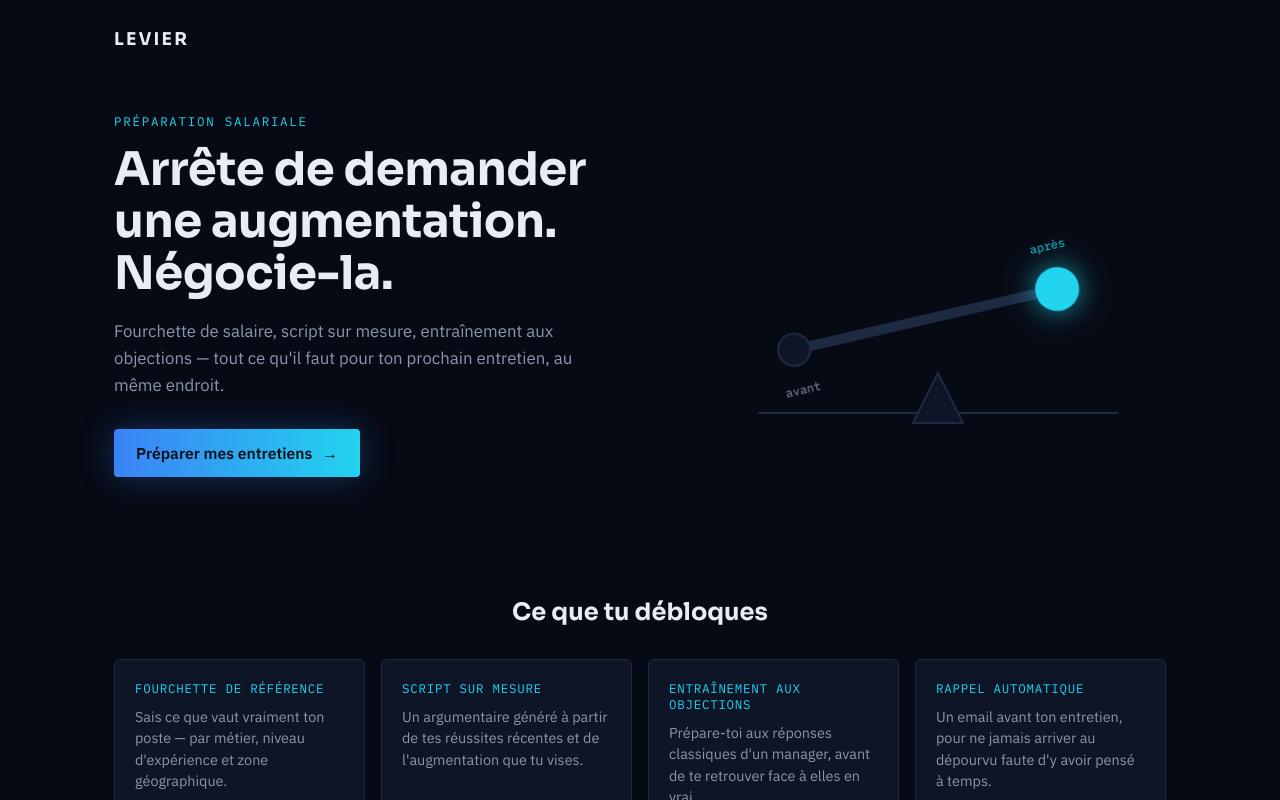
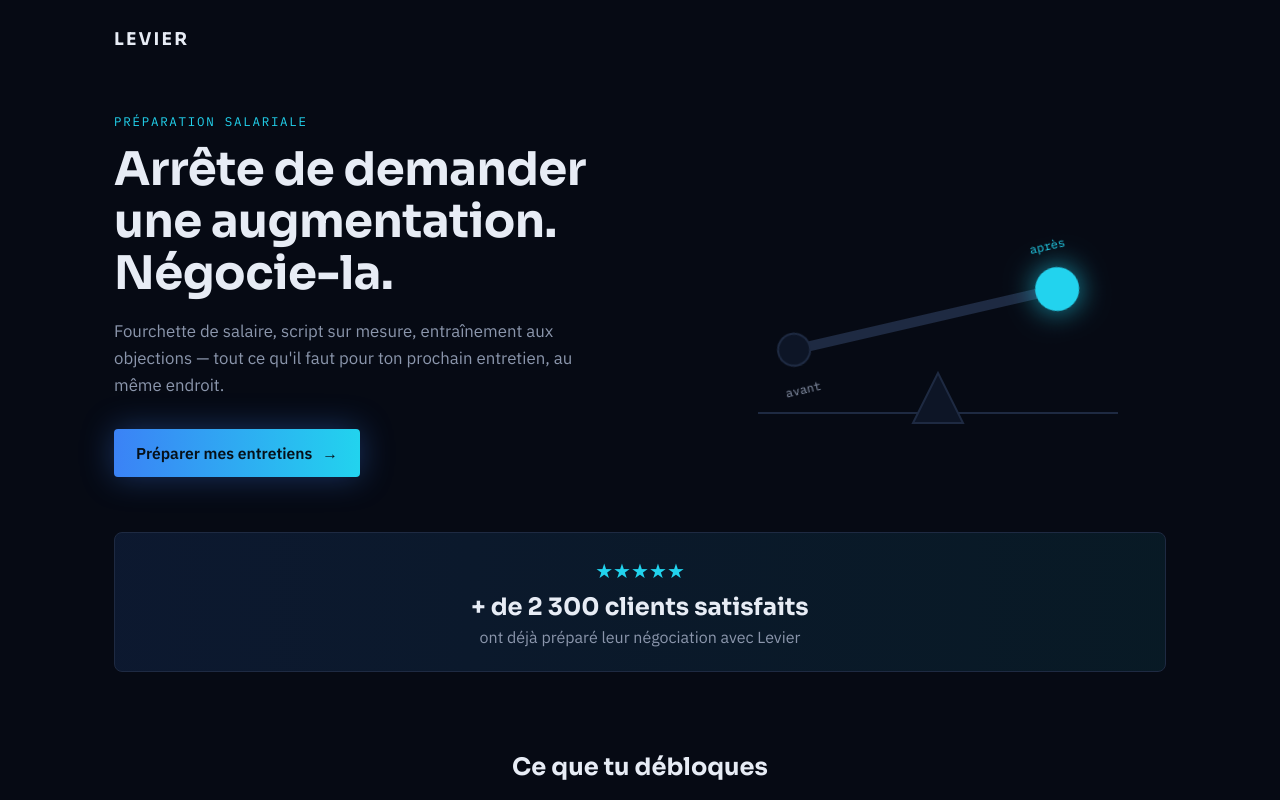
Before and after one commit to soanhurtevent922-oss/levier-V2, a Next.js app: page / in a window 1280 px wide. Shown: the top 800 px of the page. Built offline with nearby package versions, Linux system fonts and the light colour scheme.

Commit message:
Update page.js

```diff
--- a/app/page.js
+++ b/app/page.js
@@ -62,7 +62,42 @@ export default function LandingPage() {
           </svg>
         </div>
       </section>
+<section
+  style={{
+    maxWidth: '1100px',
+    margin: '15px auto 20px',
+    padding: '0 24px'
+  }}
+>
+  <div
+    style={{
+      border: '1px solid #1E2A42',
+      borderRadius: '8px',
+      padding: '24px',
+      textAlign: 'center',
+      background: 'linear-gradient(90deg, rgba(59,130,246,0.12), rgba(34,211,238,0.08))'
+    }}
+  >
+    <div style={{ color: '#22D3EE', fontSize: '20px', marginBottom: '8px' }}>
+      ★★★★★
+    </div>
 
+    <strong
+      style={{
+        display: 'block',
+        fontFamily: "'Sora', sans-serif",
+        fontSize: '24px',
+        marginBottom: '5px'
+      }}
+    >
+      + de 2 300 clients satisfaits
+    </strong>
+
+    <span style={{ color: '#8B96AC' }}>
+      ont déjà préparé leur négociation avec Levier
+    </span>
+  </div>
+</section>
       <section className="l-features">
         <h2 className="l-section-title">Ce que tu débloques</h2>
         <div className="l-feature-grid">
```
